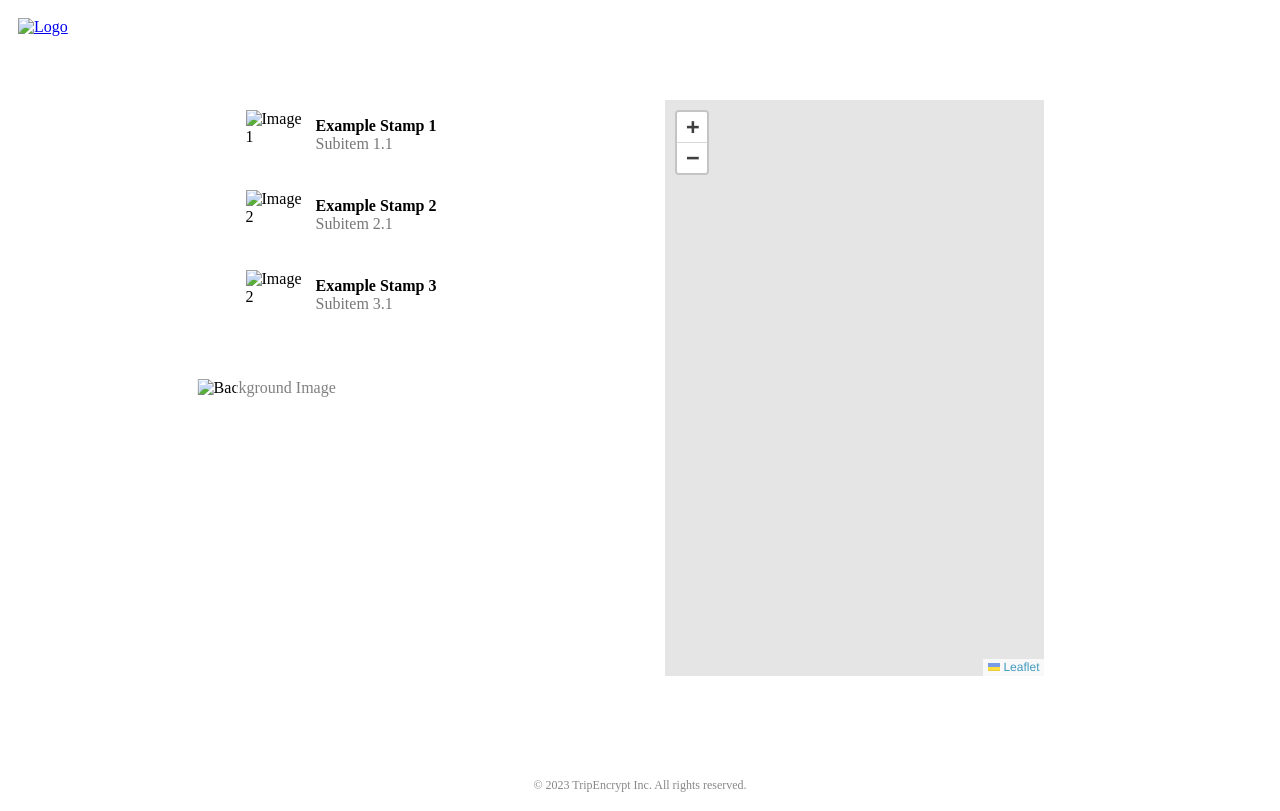
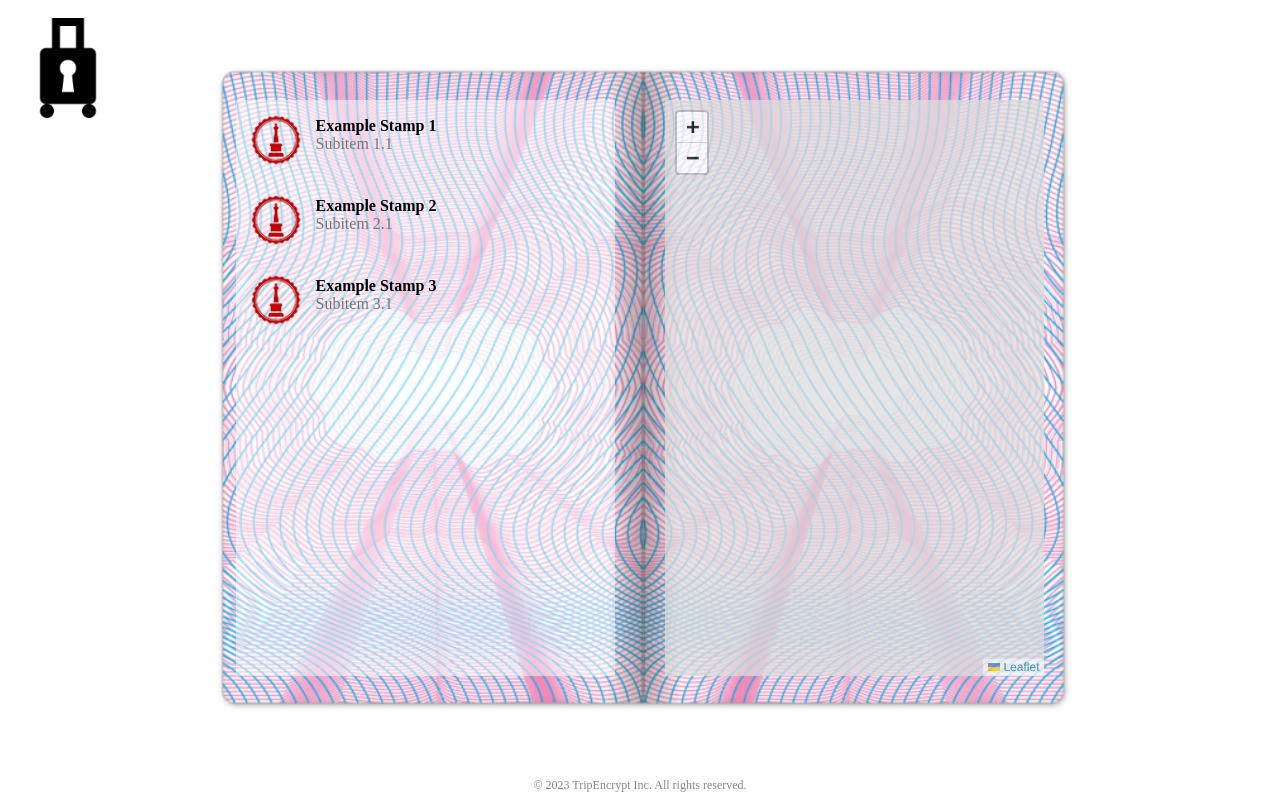
Before and after one commit to 370338/Adventure_Map, a plain HTML site: page TEMapTest2.html in a window 1280 px wide. Drawn offline with nearby package versions, Linux system fonts and the light colour scheme.

Commit message:
Update TEMapTest2.html
fixed img paths

```diff
--- a/TEMapTest2.html
+++ b/TEMapTest2.html
@@ -2,7 +2,7 @@
 <html>
 <head>
     <title>TripEncrypt Passport</title>
-    <link rel="icon" type="images/x-icon" href="/images/Logos/TEIconPNG.png">
+    <link rel="icon" type="images/x-icon" href="/logos/TEIconPNG.png">
     <link rel="stylesheet" href="https://unpkg.com/leaflet@1.7.1/dist/leaflet.css" />
     <style>
         #container {
@@ -154,7 +154,7 @@
 <body>
     <div id="container">
 
-        <img src="images/Back/700px-Passport_Pages.png" alt="Background Image" id="image">
+        <img src="images/700px-Passport_Pages.png" alt="Background Image" id="image">
 
         <div id="map-container">
             <div id="map"></div>
@@ -162,21 +162,21 @@
 
         <div id="list-container">
             <div class="list-item">
-                <img src="images/Markers/MonuStamp.png" alt="Image 1" class="item-image">
+                <img src="markers/MonuStamp.png" alt="Image 1" class="item-image">
                 <div class="item-content">
                     <div class="item-title">Example Stamp 1</div>
                     <div class="subitem">Subitem 1.1</div>
                 </div>
             </div>
             <div class="list-item">
-                <img src="images/Markers/MonuStamp.png" alt="Image 2" class="item-image">
+                <img src="markers/MonuStamp.png" alt="Image 2" class="item-image">
                 <div class="item-content">
                     <div class="item-title">Example Stamp 2</div>
                     <div class="subitem">Subitem 2.1</div>
                 </div>
             </div>
             <div class="list-item">
-                <img src="images/Markers/MonuStamp.png" alt="Image 2" class="item-image">
+                <img src="markers/MonuStamp.png" alt="Image 2" class="item-image">
                 <div class="item-content">
                     <div class="item-title">Example Stamp 3</div>
                     <div class="subitem">Subitem 3.1</div>
@@ -185,7 +185,7 @@
         </div>
 
         <div id="logo-container">
-            <a href="index.html"><img src="images/Logos/TEIconPNG.png" alt="Logo" id="logo-image"></a>
+            <a href="index.html"><img src="logos/TEIconPNG.png" alt="Logo" id="logo-image"></a>
         </div>
     </div>
 
@@ -231,7 +231,7 @@
             var marker = L.marker([restaurant.lat, restaurant.lng], {
                 icon: L.divIcon({
                     className: 'custom-marker-icon',
-                    html: '<img src="images/Markers/TEPinPNG.png" width="50" height="51" alt="' + restaurant.name + '">',
+                    html: '<img src="markers/TEPinPNG.png" width="50" height="51" alt="' + restaurant.name + '">',
                     iconAnchor: [25, 47]
                 })
             }).addTo(map);
@@ -241,7 +241,7 @@
         // Custom Marker for user location
         var userMarkerIcon = L.divIcon({
             className: 'custom-person-icon',
-            html: '<img src="images/Markers/ManWTEB.png" width="50" height="50" alt="Your Location">',
+            html: '<img src="markers/ManWTEB.png" width="50" height="50" alt="Your Location">',
             iconAnchor: [25, 47]
         });
 
@@ -274,8 +274,8 @@
 
         function updateLayout() {
             var passportImage = document.getElementById('image');
-            var mobileImagePath = 'images/Back/700px-Passport_Pages.png';
-            var desktopImagePath = 'images/Back/700px-Passport_Pages.png';
+            var mobileImagePath = 'images/700px-Passport_Pages.png';
+            var desktopImagePath = 'images/700px-Passport_Pages.png';
             var container = document.getElementById('container');
 
             var mapWindow = document.getElementById('map-container');
```
